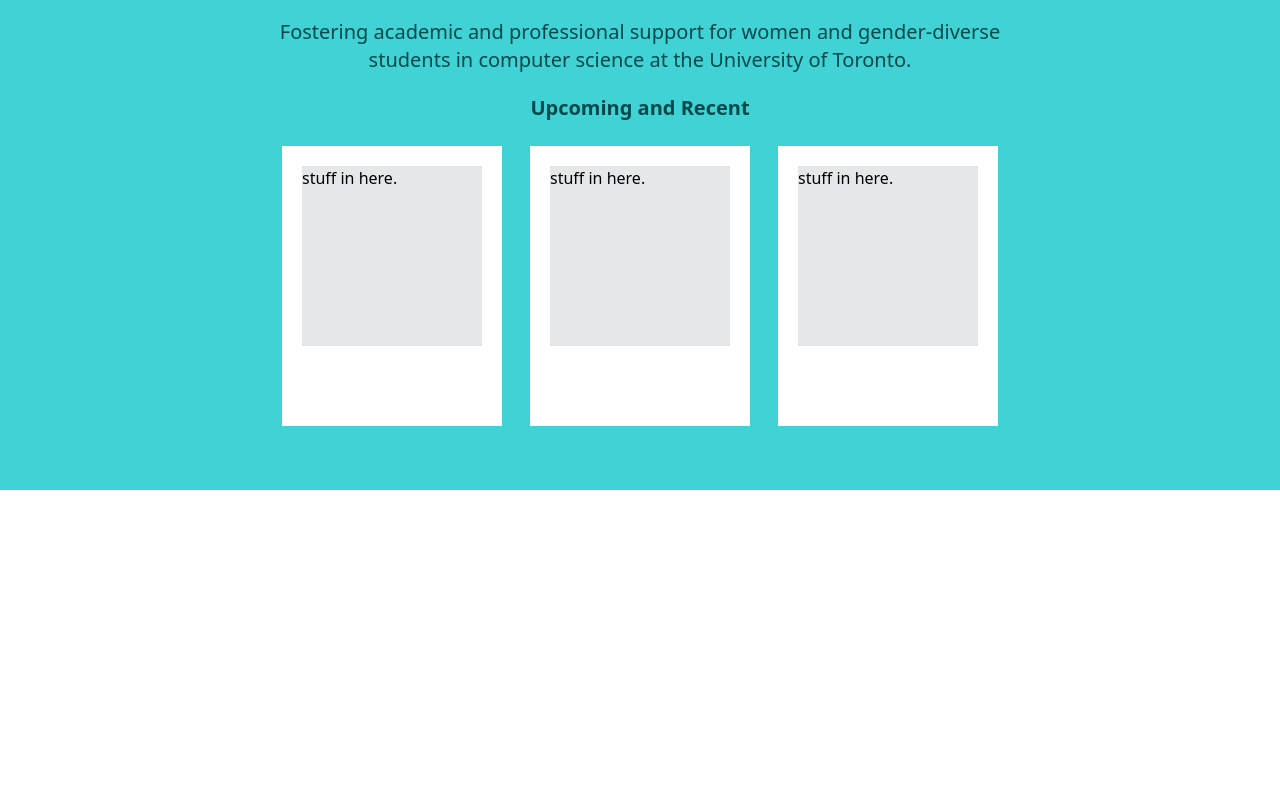
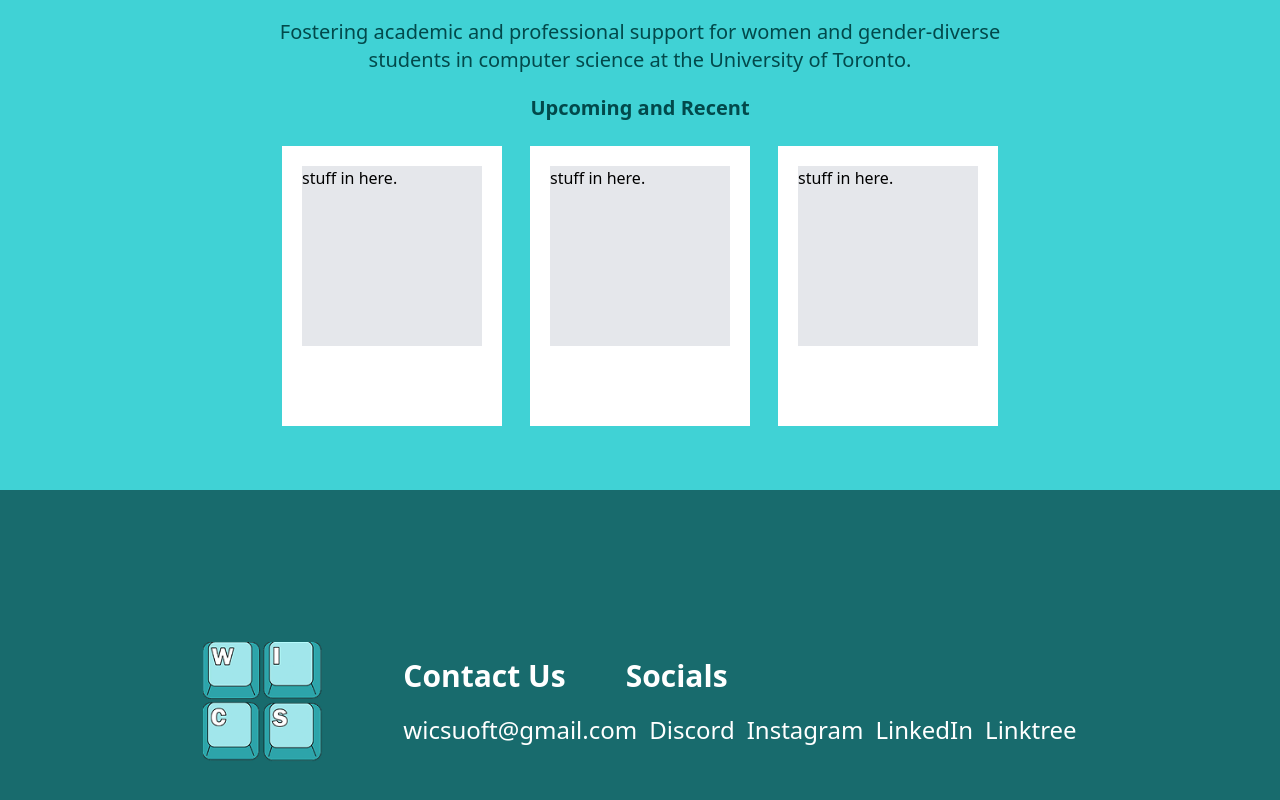
Before and after one commit to wicsuoft/wics-website, a Next.js app in the folder frontend/: page / in a window 1280 px wide. Shown: the part 615-1415 px from the top of the page. Before the commit the page ends 1105 px from the top, so only its background shows below. Built offline with nearby package versions, Linux system fonts and the light colour scheme.

Commit message:
started basic footer

```diff
--- a/frontend/src/app/layout.js
+++ b/frontend/src/app/layout.js
@@ -1,6 +1,6 @@
 import { Geist, Geist_Mono, Poppins } from "next/font/google";
 import "./globals.css";
-import Navbar from "../components/Navbar";
+import { Navbar, Footer } from "../components/index";
 
 const poppins = Poppins({
   variable: "--font-poppins",
@@ -36,6 +36,7 @@ export default function RootLayout({ children }) {
       >
         <Navbar />
         {children}
+        <Footer />
       </body>
     </html>
   );
--- /dev/null
+++ b/frontend/src/components/Footer.jsx
@@ -0,0 +1,26 @@
+import wicslogo from "../../public/wics_footer.png";
+import Image from "next/image";
+
+export default function Footer() {
+    return (
+        <footer className="w-full h-106 bg-dark-blue font-sans text-center text-white py-6 flex flex-row items-center justify-center gap-20">
+            <div>
+                <Image src={wicslogo} alt="WiCS Logo" className="mx-auto w-30 h-auto" />
+            </div>
+            <div className="flex flex-col gap-5">
+                <div className="flex flex-row gap-15 text-3xl font-bold">
+                    {/* TODO: Change font to noto-sans (like add) */}
+                    <h1> Contact Us </h1>
+                    <h1> Socials </h1>
+                </div>
+                <div className="flex flex-row gap-3 text-2xl font-light font-sans ">
+                    <p> wicsuoft@gmail.com </p>
+                    <p> Discord </p>
+                    <p> Instagram </p>
+                    <p> LinkedIn </p>
+                    <p> Linktree </p>
+                </div>
+            </div>
+        </footer>
+    );
+}
--- a/frontend/src/components/index.jsx
+++ b/frontend/src/components/index.jsx
@@ -2,3 +2,4 @@ export { default as HomeLogo } from "./HomeLogo";
 export { default as Upcoming } from "./Upcoming";
 export { default as JoinUsButton } from "./JoinUsButton";
 export { default as Navbar } from "./Navbar";
+export { default as Footer } from "./Footer";
```
Also changed, not shown: frontend/public/wics_footer.png (added).
